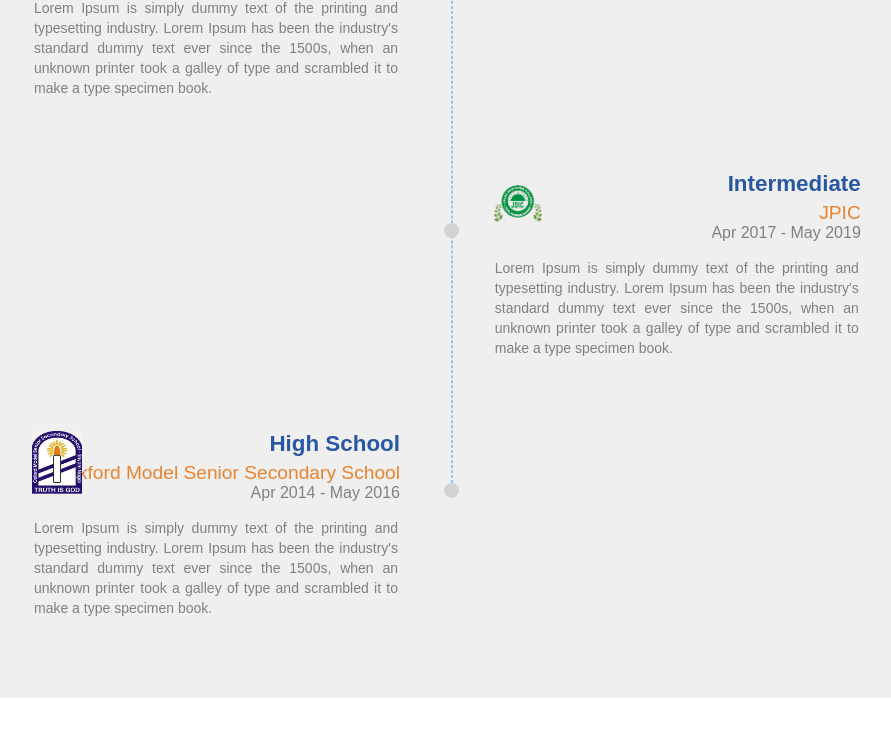
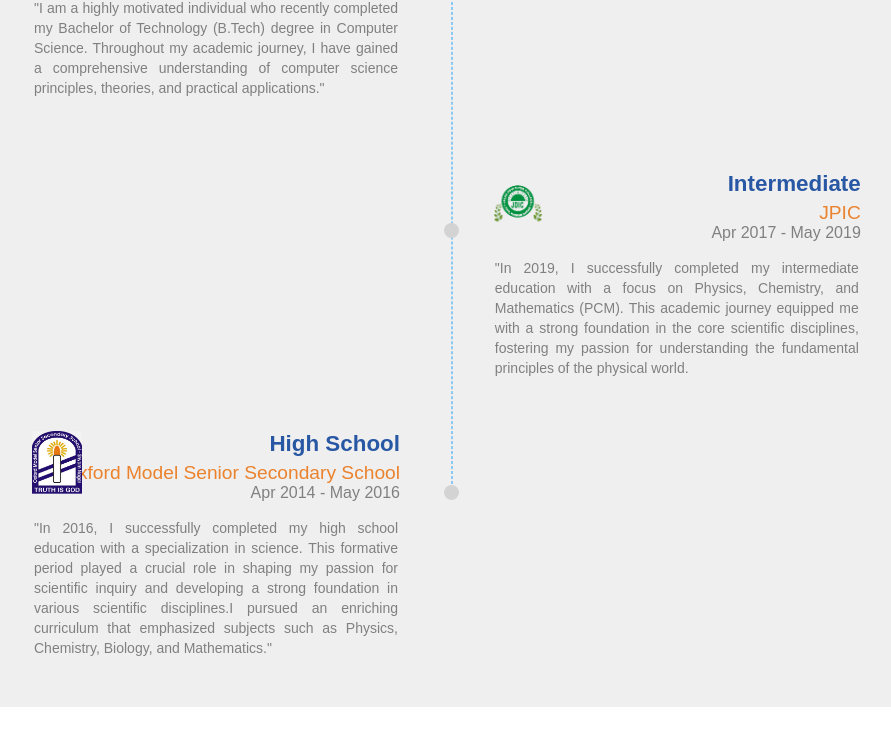
Before and after one commit to Farukh7/resume, a plain HTML site: page index.html in a window 1280 px wide. Shown: the part 2854-3586 px from the top of the page, without its empty margins (189-1080 px from the left). Drawn offline with Linux system fonts and the light colour scheme.

Commit message:
Update index.html

```diff
--- a/index.html
+++ b/index.html
@@ -269,7 +269,7 @@
                         <h3 class="experience-designation  m0 m-blue"> B.Tech </h3>
                         <h4 class="experience-company-name "> Allenhouse Institute of Technology </h4>
                         <h5 class="experience-duration m0"> Aug 2019 - Jul 2023 </h5>
-                        <p class="experience-description text-justify"> Lorem Ipsum is simply dummy text of the printing and typesetting industry. Lorem Ipsum has been the industry's standard dummy text ever since the 1500s, when an unknown printer took a galley of type and scrambled it to make a type specimen book. </p>
+                        <p class="experience-description text-justify">"I am a highly motivated individual who recently completed my Bachelor of Technology (B.Tech) degree in Computer Science. Throughout my academic journey, I have gained a comprehensive understanding of computer science principles, theories, and practical applications." </p>
                     </div>
                 </div>
 
@@ -281,7 +281,7 @@
                         <h3 class="experience-designation  m0 m-blue"> Intermediate </h3>
                         <h4 class="experience-company-name "> JPIC </h4>
                         <h5 class="experience-duration m0"> Apr 2017 - May 2019 </h5>
-                        <p class="experience-description text-justify"> Lorem Ipsum is simply dummy text of the printing and typesetting industry. Lorem Ipsum has been the industry's standard dummy text ever since the 1500s, when an unknown printer took a galley of type and scrambled it to make a type specimen book. </p>
+                        <p class="experience-description text-justify"> "In 2019, I successfully completed my intermediate education with a focus on Physics, Chemistry, and Mathematics (PCM). This academic journey equipped me with a strong foundation in the core scientific disciplines, fostering my passion for understanding the fundamental principles of the physical world. </p>
                     </div>
                 </div>
 
@@ -294,7 +294,7 @@
                         <h4 class="experience-company-name "> Oxford Model Senior Secondary School </h4>
                         <h5 class="experience-duration m0"> Apr 2014 - May 2016 </h5>
 
-                        <p class="experience-description text-justify"> Lorem Ipsum is simply dummy text of the printing and typesetting industry. Lorem Ipsum has been the industry's standard dummy text ever since the 1500s, when an unknown printer took a galley of type and scrambled it to make a type specimen book. </p>
+                        <p class="experience-description text-justify"> "In 2016, I successfully completed my high school education with a specialization in science. This formative period played a crucial role in shaping my passion for scientific inquiry and developing a strong foundation in various scientific disciplines.I pursued an enriching curriculum that emphasized subjects such as Physics, Chemistry, Biology, and Mathematics." </p>
                     </div>
                 </div>
 
@@ -398,7 +398,7 @@
                 <div id="my-details-container">
 
                     <h3> Get In touch </h3>
-                    <p> Lorem Ipsum has been the industry's standard dummy text ever since the 1500s, when an unknown printer took a galley of type and scrambled it to make a type specimen book. </p>
+                    <p>"Thank you for visiting my resume website.I am available for freelance projects, collaboration opportunities, or any inquiries you may have. Whether you have a question, want to discuss a potential project, or simply want to connect, I am here to listen and respond promptly." </p>
 
                     <h3> My Address </h3>
                     <div class="my-details-info-container">
```
